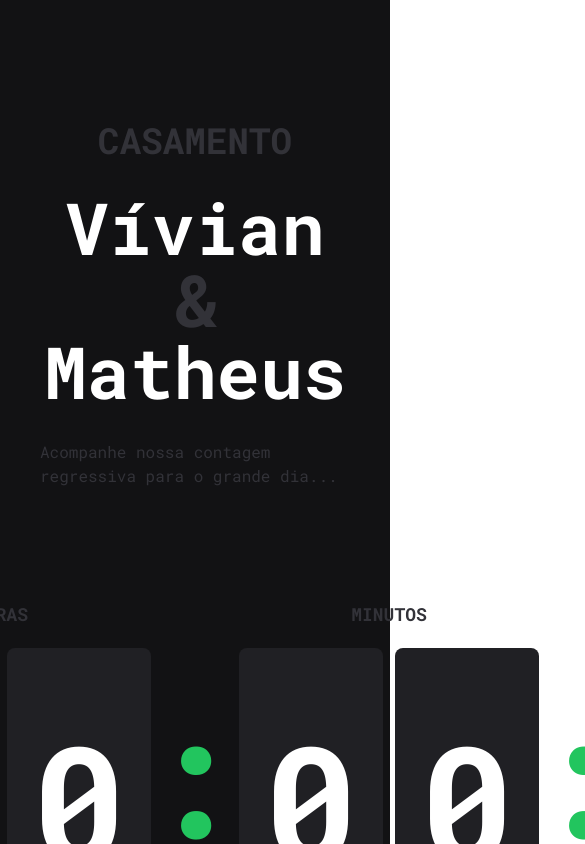
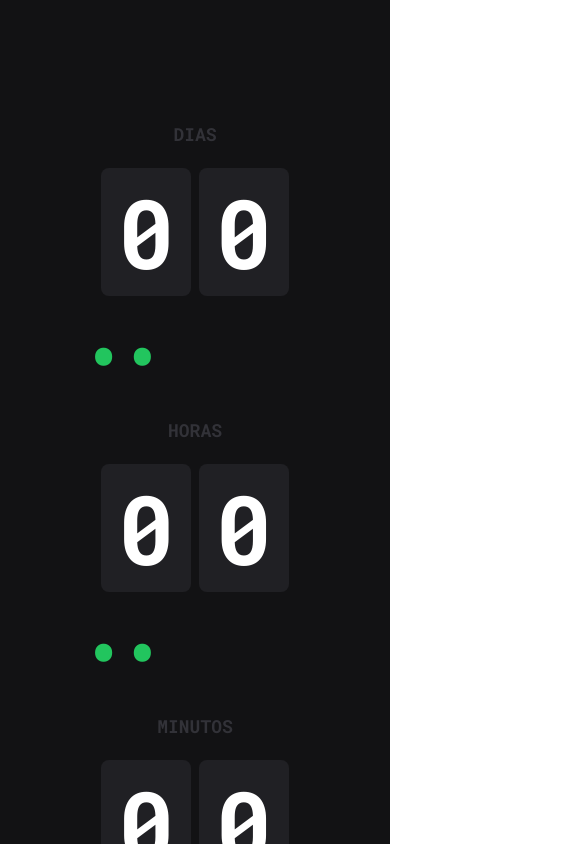
Before and after one commit to MatheusRamalho/coming-soon, a Next.js app: page / in a window 390 px wide. Shown: the top 844 px of the page, 585 px wide, since content can reach past the window. Built offline with nearby package versions, Linux system fonts and the light colour scheme.

Commit message:
chore(main): responsividade base

```diff
--- a/src/app/layout.tsx
+++ b/src/app/layout.tsx
@@ -18,7 +18,7 @@ export default function RootLayout({ children }: { children: React.ReactNode })
     return (
         <html lang="en">
             <body className={robotoMono.className}>
-                <main className="w-screen h-screen bg-gray-900 flex items-center justify-center"> {children} </main>
+                <main className="w-full min-h-screen bg-gray-900 flex items-center justify-center"> {children} </main>
             </body>
         </html>
     )
--- a/src/app/page.tsx
+++ b/src/app/page.tsx
@@ -1,5 +1,5 @@
 import { Countdown } from '@/components/Countdown'
-import { Header } from '@/components/Header'
+// import { Header } from '@/components/Header'
 
 export default function Home() {
     return (
@@ -7,12 +7,12 @@ export default function Home() {
             <h6 hidden> Home, em breve... </h6>
 
             <div className="flex-1 flex flex-col items-center justify-center gap-28">
-                <Header
+                {/* <Header
                     title="Casamento"
                     description="Acompanhe nossa contagem regressiva para o grande dia..."
                     person="Vívian"
                     person2="Matheus"
-                />
+                /> */}
 
                 <Countdown />
             </div>
--- a/src/components/Countdown/CountdownItem.tsx
+++ b/src/components/Countdown/CountdownItem.tsx
@@ -10,9 +10,9 @@ export const CountdownItem = ({ title, number }: CountdownItemProps) => {
         <div className="flex flex-col items-center gap-5">
             <h6 className="text-gray-600 text-lg uppercase"> {title} </h6>
 
-            <div className="flex gap-3">
-                <div className="py-8 px-6 rounded-lg bg-gray-700"> {value[0]} </div>
-                <div className="py-8 px-6 rounded-lg bg-gray-700"> {value[1]} </div>
+            <div className="flex gap-2 lg:gap-3">
+                <div className="p-4 lg:py-8 lg:px-6 rounded-lg bg-gray-700"> {value[0]} </div>
+                <div className="p-4 lg:py-8 lg:px-6 rounded-lg bg-gray-700"> {value[1]} </div>
             </div>
         </div>
     )
--- a/src/components/Countdown/CountdownRoot.tsx
+++ b/src/components/Countdown/CountdownRoot.tsx
@@ -5,5 +5,9 @@ interface CountdownRootProps {
 }
 
 export const CountdownRoot = ({ children }: CountdownRootProps) => {
-    return <div className="font-bold text-[10rem] text-white flex gap-3">{children}</div>
+    return (
+        <div className="font-bold text-8xl sm:text-3xl md:text-5xl lg:text-7xl xl:text-[10rem] text-white flex gap-3 flex-col sm:flex-row">
+            {children}
+        </div>
+    )
 }
--- a/src/components/Countdown/CountdownSeparator.tsx
+++ b/src/components/Countdown/CountdownSeparator.tsx
@@ -1,3 +1,8 @@
 export const CountdownSeparator = () => {
-    return <span className="w-16 py-8 overflow-hidden flex items-center justify-center text-green-500"> : </span>
+    return (
+        <span className="w-16 sm:w-4 md:w-16 sm:py-8 rotate-90 sm:rotate-180 overflow-hidden flex items-center justify-center text-green-500">
+            {' '}
+            :{' '}
+        </span>
+    )
 }
--- a/src/components/Header.tsx
+++ b/src/components/Header.tsx
@@ -7,9 +7,9 @@ interface HeaderProps {
 
 export const Header = ({ title, description, person, person2 }: HeaderProps) => {
     return (
-        <div className="flex flex-col items-center justify-center gap-8">
+        <div className="flex flex-col items-center justify-center gap-8 text-center">
             <h2 className="text-gray-600 text-4xl text-center font-bold uppercase"> {title} </h2>
-            <h1 className="text-white text-7xl text-center font-bold">
+            <h1 className="text-white text-5xl lg:text-7xl text-center font-bold">
                 {person}
                 <span className="text-gray-600"> & </span>
                 {person2}
```
